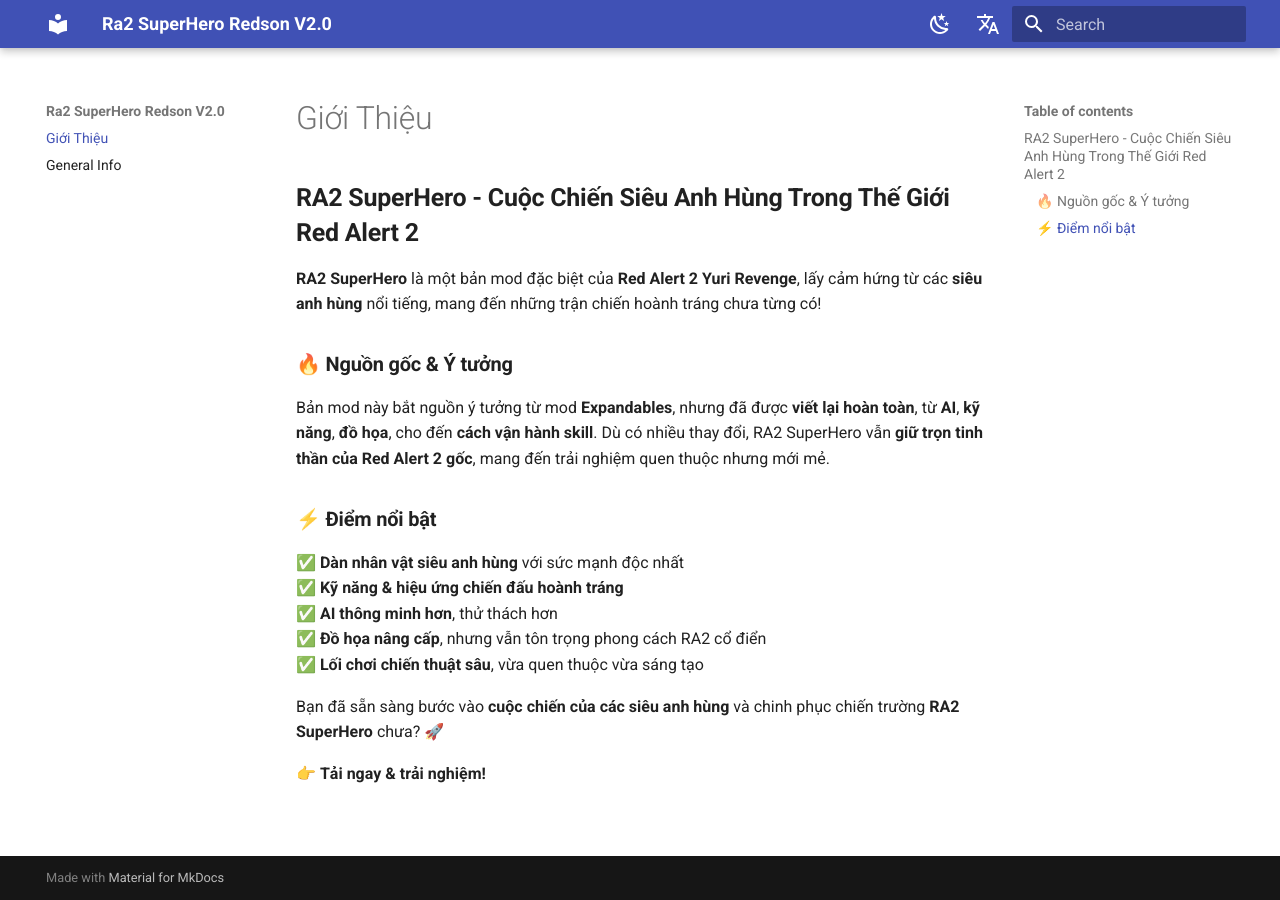
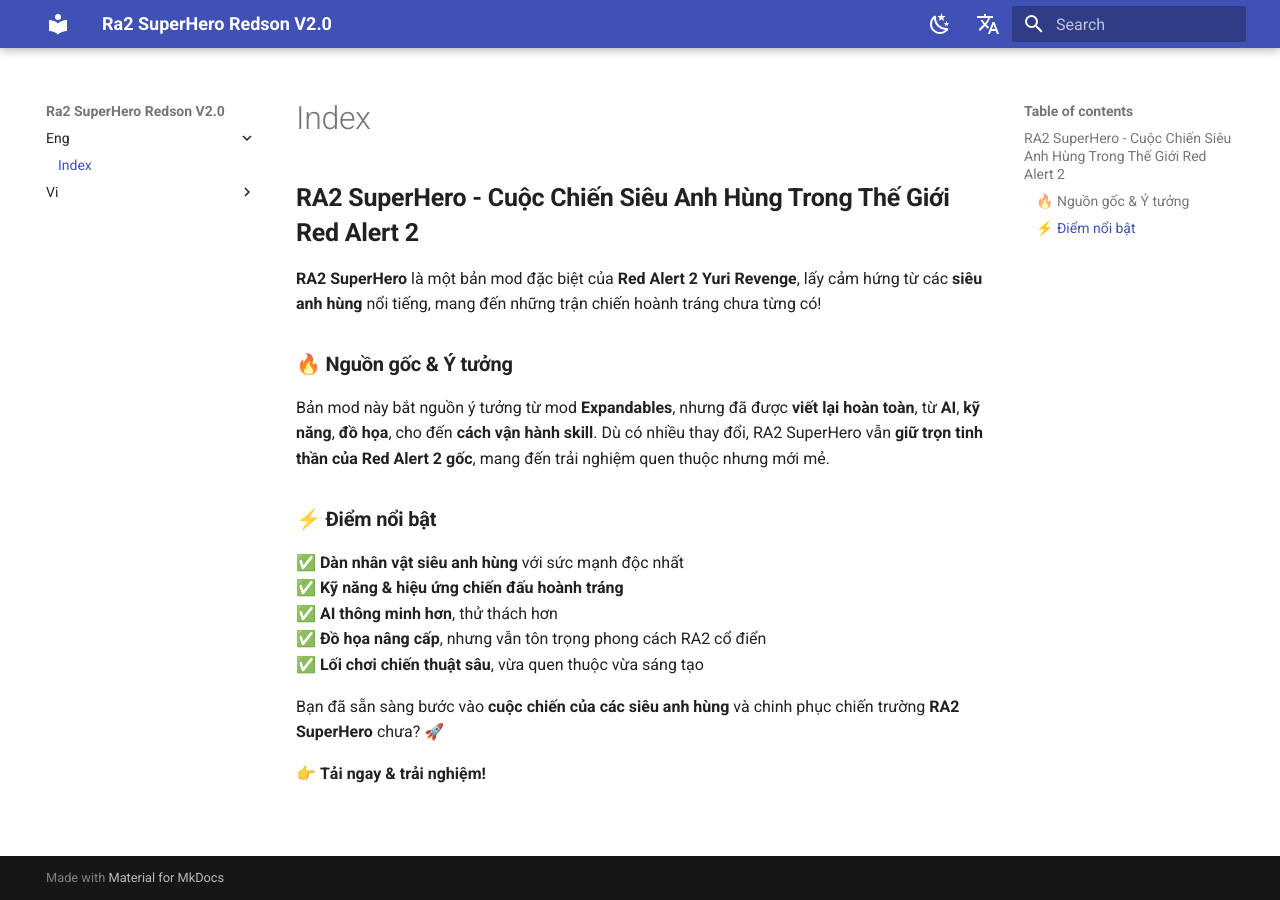
Before and after one commit to ra2redson/ra2redson.github.io, an MkDocs documentation site: the page built from docs/eng/index.md, in a window 1280 px wide. Built offline with MkDocs 1.6.1 and Material for MkDocs 9.7.7, drawn with Linux system fonts in a browser that asks for light colours; comment, search, counter and statistics services are not loaded.

Commit message:
🔄 Auto-update mkdocs.yml

```diff
--- a/mkdocs.yml
+++ b/mkdocs.yml
@@ -1,7 +1,9 @@
 site_name: Ra2 SuperHero Redson V2.0
 nav:
-- Giới Thiệu: eng/index.md
-- General Info: vi/index.md
+- Eng:
+    Index: eng/index.md
+- Vi:
+    Index: vi/index.md
 extra:
   alternate:
   - name: 🇻🇳 Tiếng Việt
```
